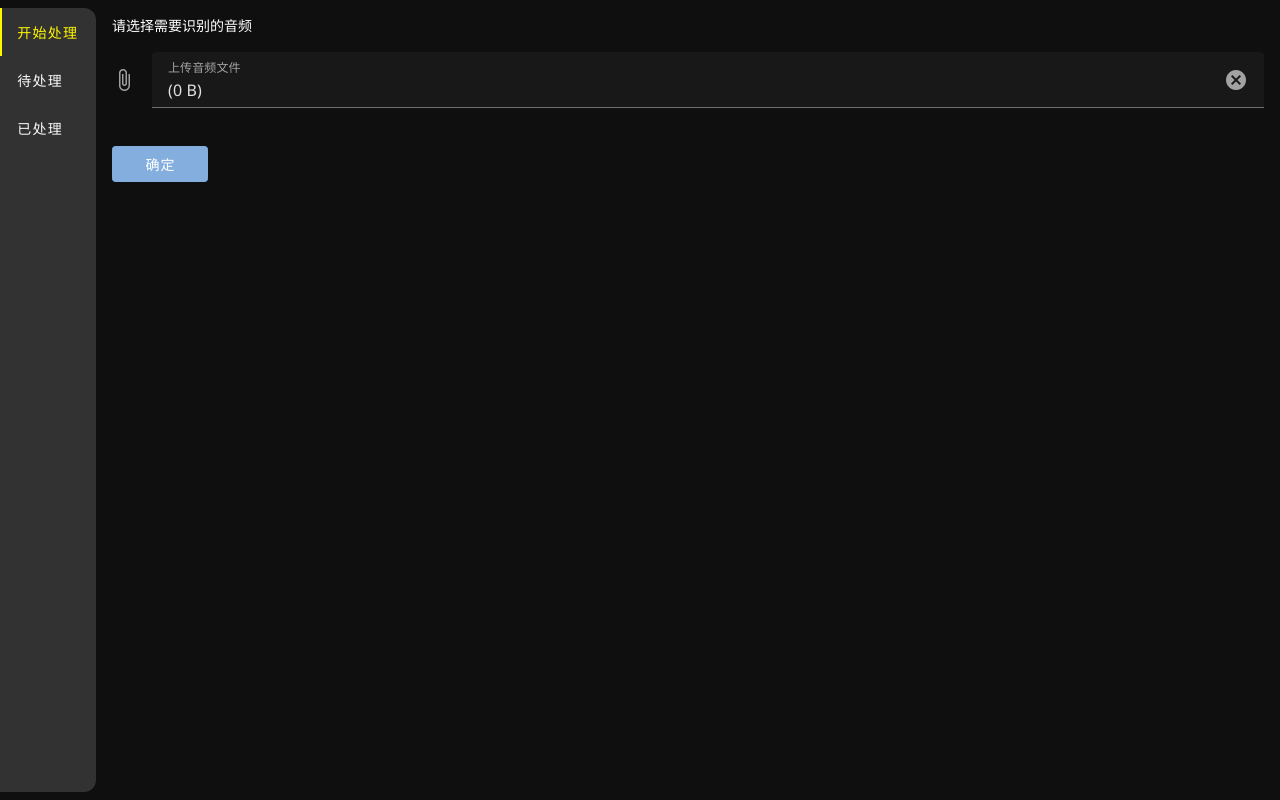
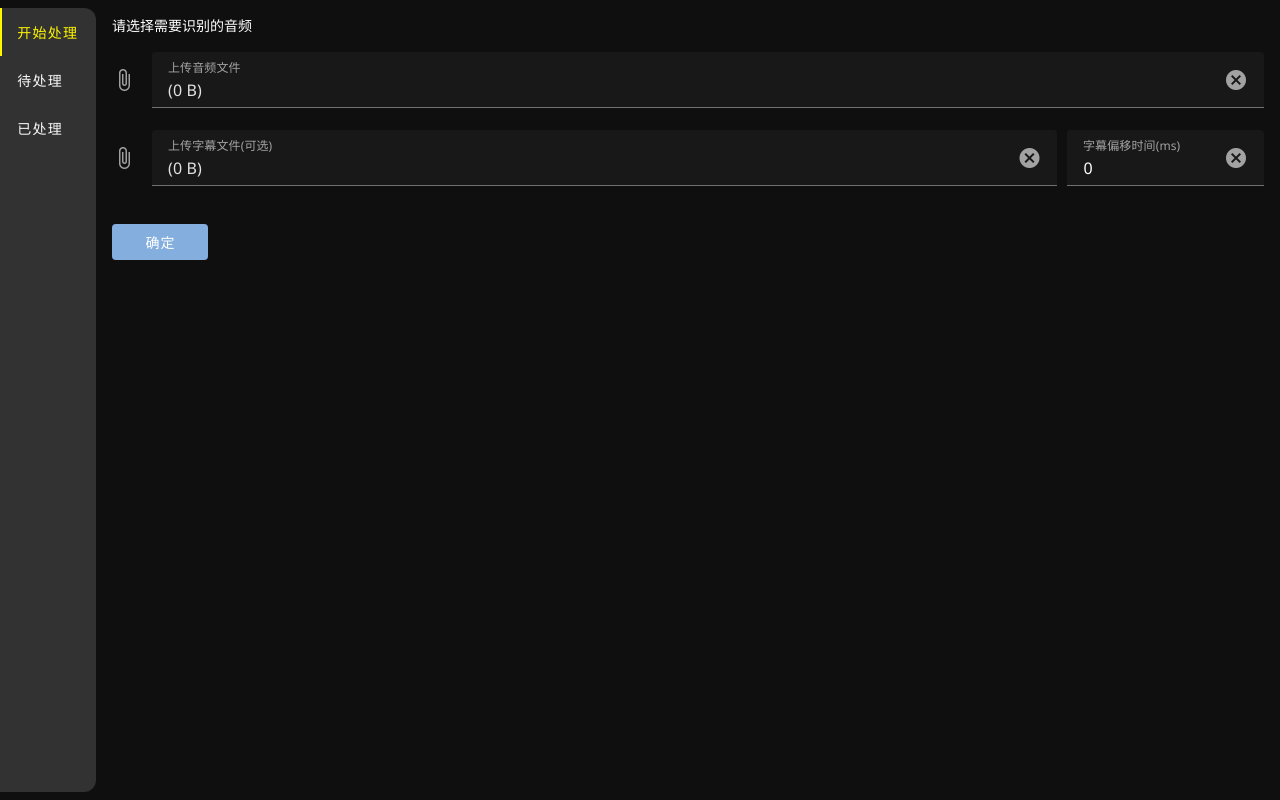
Before and after one commit to ADKcodeXD/Anime-Audio-Dataset-Maker-WEBUI, a Vue app: page / in a window 1280 px wide. Built offline with nearby package versions, Linux system fonts and the light colour scheme; no server answers.

Commit message:
feat: readme and github workflow build

```diff
--- a/components.d.ts
+++ b/components.d.ts
@@ -8,7 +8,6 @@ export {}
 declare module 'vue' {
   export interface GlobalComponents {
     AudioItems: typeof import('./src/components/AudioItems.vue')['default']
-    copy: typeof import('./src/components/SnackBarTip copy.vue')['default']
     RouterLink: typeof import('vue-router')['RouterLink']
     RouterView: typeof import('vue-router')['RouterView']
     SnackBarTip: typeof import('./src/components/SnackBarTip.vue')['default']
--- a/package.json
+++ b/package.json
@@ -4,10 +4,9 @@
   "private": true,
   "type": "module",
   "scripts": {
-    "dev": "vite",
-    "build": "run-p type-check \"build-only {@}\" --",
+    "dev": "vite --mode development",
+    "build": "vite build",
     "preview": "vite preview",
-    "build-only": "vite build",
     "type-check": "vue-tsc --build --force",
     "lint": "eslint . --ext .vue,.js,.jsx,.cjs,.mjs,.ts,.tsx,.cts,.mts --fix --ignore-path .gitignore",
     "format": "prettier --write src/"
--- a/src/api/index.ts
+++ b/src/api/index.ts
@@ -1,8 +1,8 @@
 import httpClient from '@/utils/axios'
 
-export const sliceStart = (formdata: FormData) => {
+export const sliceStart = (formdata: FormData, query: any) => {
   return httpClient({
-    url: '/startSliceHandle',
+    url: `/startSliceHandle${query ? `?subOffset=${query}` : ''}`,
     method: 'POST',
     data: formdata,
     headers: {
--- a/src/utils/axios.ts
+++ b/src/utils/axios.ts
@@ -1,8 +1,7 @@
 import { useGlobalStore } from '@/stores/store'
 import axios, { AxiosResponse } from 'axios'
-
 const httpClient = axios.create({
-  baseURL: '/api'
+  baseURL: 'http://localhost:7896/'
 })
 
 // 请求拦截器
--- a/src/views/SliceUpload/SliceUpload.vue
+++ b/src/views/SliceUpload/SliceUpload.vue
@@ -2,14 +2,36 @@
   <div class="flex-col flex h-full justify-start">
     <div>
       <p class="mb-4 text-sm">请选择需要识别的音频</p>
+      <div>
         <v-file-input
           accept="audio/wav, audio/mp3"
           show-size
           clearable
           label="上传音频文件"
-        :modelValue="[wavFile || '']"
+          :modelValue="[wavFile || {}]"
           @update:modelValue="updateVal"
         ></v-file-input>
+      </div>
+      <div class="w-full flex">
+        <v-file-input
+          accept=".srt,.ass"
+          show-size
+          clearable
+          style="width: 80%; margin-right: 10px"
+          label="上传字幕文件(可选)"
+          :modelValue="[subFile || {}]"
+          @update:modelValue="updateSub"
+        ></v-file-input>
+        <v-text-field
+          accept=".srt,.ass"
+          show-size
+          clearable
+          type="number"
+          style="width: 15%"
+          label="字幕偏移时间(ms)"
+          v-model="subOffset"
+        ></v-text-field>
+      </div>
     </div>
     <v-expansion-panels class="mb-4" color="black">
       <v-expansion-panel color="black" bg-color="black" title="详细设置" v-if="configTemp?.hfToken">
@@ -103,18 +125,20 @@ import { storeToRefs } from 'pinia'
 import _ from 'lodash-es'
 
 const wavFile = ref()
+const subFile = ref()
 const isLoading = ref(false)
 const { config } = storeToRefs(useGlobalStore())
 const { updateConfigFn, getConfigAndSave } = useGlobalStore()
 const configTemp = ref<Partial<ConfigType>>({})
-
+const subOffset = ref(0)
 const uploadWav = async () => {
   await updateConfig()
   isLoading.value = true
   const form = new FormData()
   form.append('file', wavFile.value)
+  form.append('subFile', subFile.value)
   try {
-    await sliceStart(form)
+    await sliceStart(form, subOffset.value)
   } finally {
     isLoading.value = false
   }
@@ -122,6 +146,10 @@ const uploadWav = async () => {
 
 const updateVal = (files: any[]) => {
   wavFile.value = files[0]
+}
+
+const updateSub = (files: any[]) => {
+  subFile.value = files[0]
 }
 
 const updateConfig = async () => {
--- a/vite.config.ts
+++ b/vite.config.ts
@@ -46,6 +46,9 @@ export default defineConfig({
       '@': fileURLToPath(new URL('./src', import.meta.url))
     }
   },
+  build: {
+    outDir: './Web'
+  },
   // css
   css: {
     preprocessorOptions: {
@@ -55,15 +58,5 @@ export default defineConfig({
         additionalData: `@import "${resovePath('src/assets/main.scss')}";`
       }
     }
-  },
-  server: {
-    port: 5001,
-    proxy: {
-      '/api': {
-        target: 'http://0.0.0.0:7896/',
-        changeOrigin: true,
-        rewrite: (path) => path.replace(/^\/api/, '')
-      }
-    }
   }
 })
```
Also changed, not shown: 2 other files (tests, documents, lock files or other folders). Lines whose indentation alone changed are shown as unchanged.
